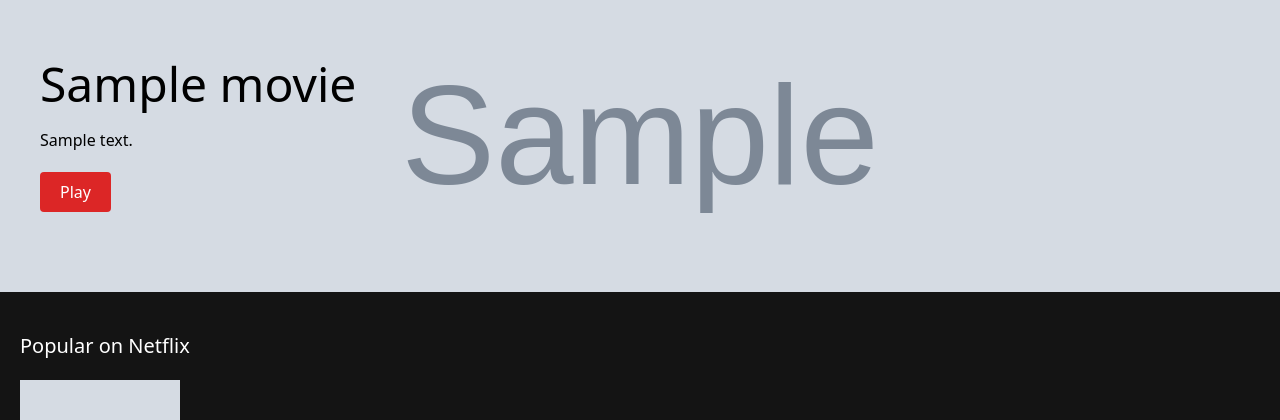
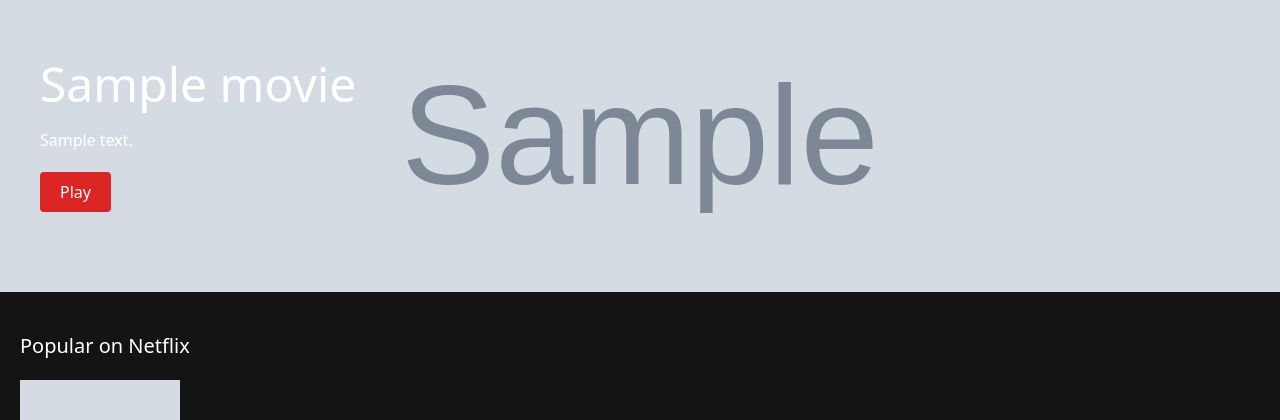
Before and after one commit to DanniRodrJ/Semantic-Movie-Recommender, a Django app: page / in a window 1280 px wide. Shown: the part 143-563 px from the top of the page. Run offline with Django 5.2, Linux system fonts and the light colour scheme; a user stored in the database is signed in; tables that the repository leaves empty hold one stand-in row (values such as "Sample post"); grey boxes marked "Sample" are stand-in pictures.

Commit message:
style:improvements to  HTML files

```diff
--- a/streaming_service/templates/index.html
+++ b/streaming_service/templates/index.html
@@ -51,8 +51,8 @@
 
     <section class="relative py-20 px-10" style="background-image: url('{{featured_movie.image_cover.url}}'); background-size: cover; background-position: center;">
         <div>
-            <h1 style="color: black;" class="text-5xl mb-5">{{featured_movie.title}}</h1>
-            <p style="color: black;" class="mb-5">{{featured_movie.description}}</p>
+            <h1 style="color: white;" class="text-5xl mb-5">{{featured_movie.title}}</h1>
+            <p style="color: white;" class="mb-5">{{featured_movie.description}}</p>
             <div class="flex space-x-4">
                 <a href="/movie/{{featured_movie.uu_id}}">
                     <button class="bg-red-600 text-white p-2 px-5 rounded hover:bg-red-500">Play</button>
--- a/streaming_service/templates/search.html
+++ b/streaming_service/templates/search.html
@@ -81,7 +81,7 @@
 
 
 
-    <!-- Modal -->
+    {% comment %} <!-- Modal -->
     <div class="modal" id="movieModal">
         <div class="modal-content">
             <div class="flex justify-between">
@@ -103,7 +103,7 @@
                 </button>
             </div>
         </div>
-    </div>
+    </div> {% endcomment %}
 
     <script>
         function showModal(element) {
```
Also changed, not shown: streaming_service/media/movie_images/card3_ZmeQGWv.jpg (added), streaming_service/media/movie_images/homeland_poster.jpg (added), streaming_service/media/movie_images/homeland_poster_iM6cYa2.jpg (added), streaming_service/templates/genre.html (added), 1 other file.
